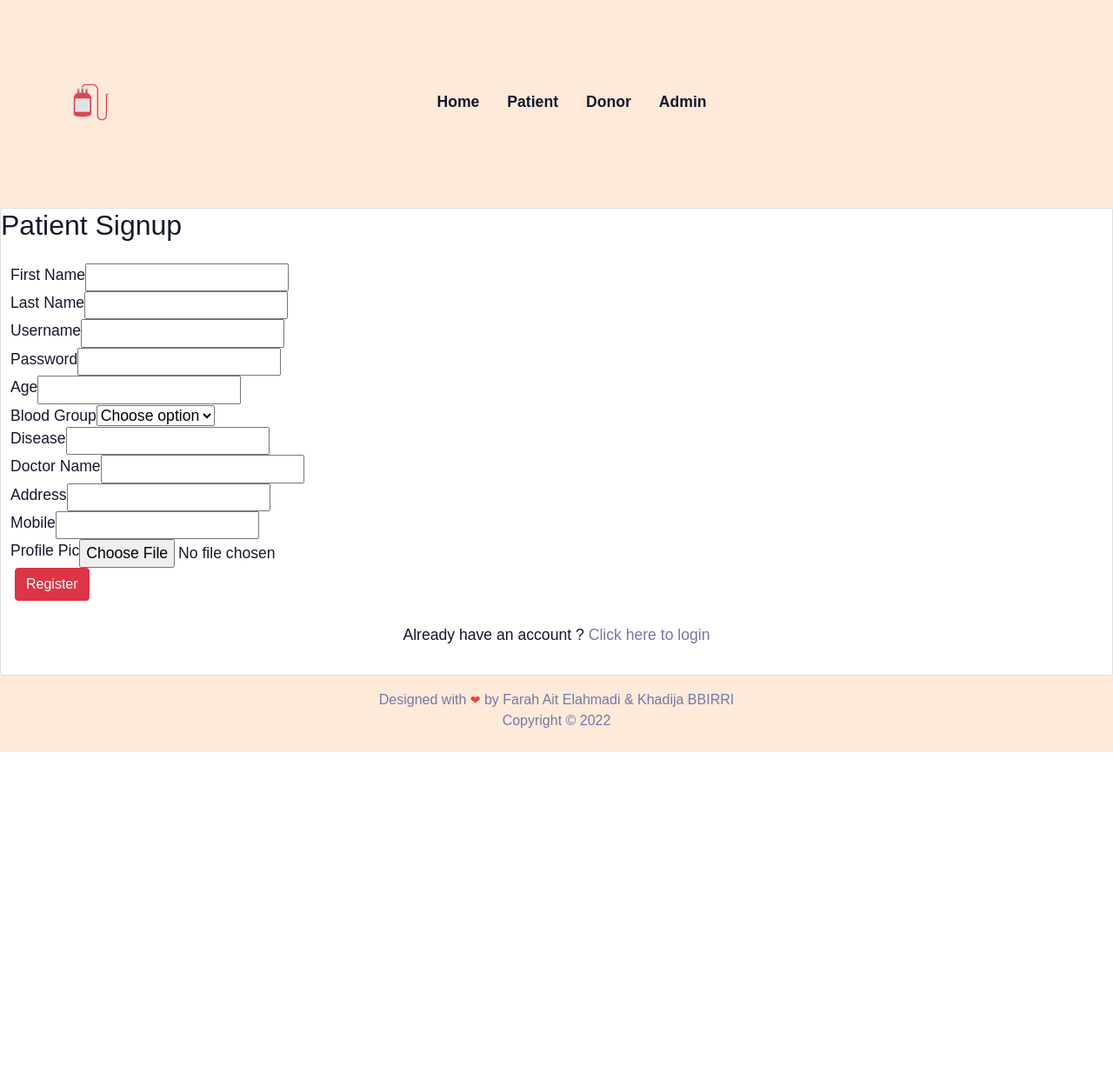
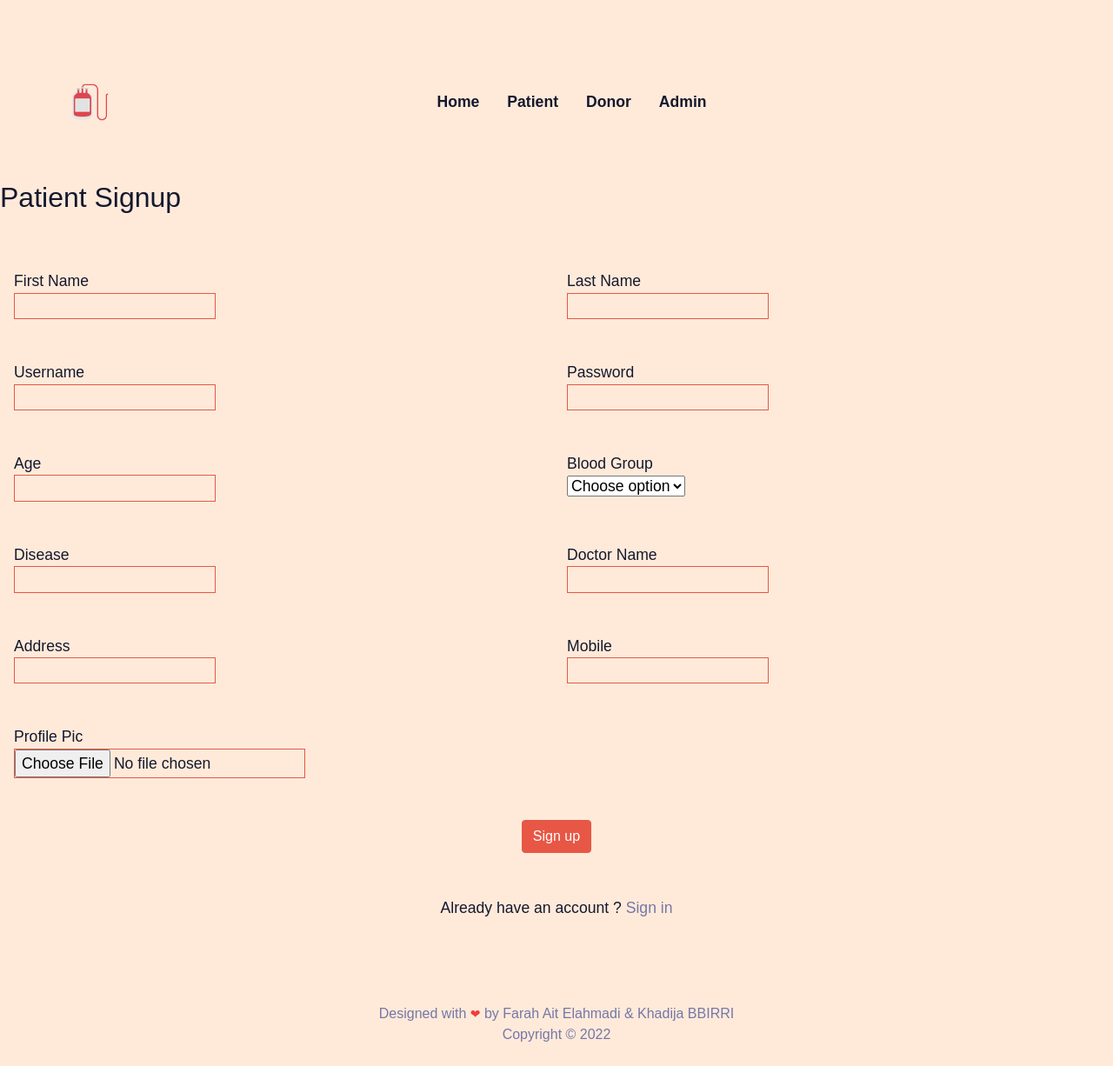
Before and after one commit to Ray0Emma/DjangoBloodBank, a Django app: page /patient/patientsignup in a window 1280 px wide. Shown: the whole page at 87% size. Before the commit the page ends 865 px from the top, so only its background shows below. Run offline with Django 3.2, Linux system fonts and the light colour scheme; some libraries are stand-ins or nearby versions.

Commit message:
feat: fixed patient templates

```diff
--- a/templates/patient/patientsignup.html
+++ b/templates/patient/patientsignup.html
@@ -4,18 +4,17 @@
 {%load static%}
 
 
-<div class="page-wrapper bg-gra-03 p-t-45 p-b-50">
+<div class="page-wrapper pb-5">
     <div class="wrapper wrapper--w790">
-        <br><br><br>
-        <div class="card card-5">
-            <div class="card-heading">
-                <h2 class="title">Patient Signup</h2>
-            </div>
+        <div class="my-5">
+            <h2 class="title orange-tx">Patient Signup</h2>
+        </div>
+        <div class="">
             <div class="card-body">
-                <form method="POST" autocomplete="off" enctype="multipart/form-data">
+                <form class="row justify-content-center" method="POST" autocomplete="off" enctype="multipart/form-data">
                     {% csrf_token %}
 
-                    <div class="form-row">
+                    <div class="col-6 mb-5">
                         <div class="name">First Name</div>
                         <div class="value">
                             <div class="input-group">
@@ -24,7 +23,7 @@
                         </div>
                     </div>
 
-                    <div class="form-row">
+                    <div class="col-6 mb-5">
                         <div class="name">Last Name</div>
                         <div class="value">
                             <div class="input-group">
@@ -33,7 +32,7 @@
                         </div>
                     </div>
 
-                    <div class="form-row">
+                    <div class="col-6 mb-5">
                         <div class="name">Username</div>
                         <div class="value">
                             <div class="input-group">
@@ -42,7 +41,7 @@
                         </div>
                     </div>
 
-                    <div class="form-row">
+                    <div class="col-6 mb-5">
                         <div class="name">Password</div>
                         <div class="value">
                             <div class="input-group">
@@ -51,7 +50,7 @@
                         </div>
                     </div>
 
-                    <div class="form-row">
+                    <div class="col-6 mb-5">
                         <div class="name">Age</div>
                         <div class="value">
                             <div class="input-group">
@@ -60,7 +59,7 @@
                         </div>
                     </div>
 
-                    <div class="form-row">
+                    <div class="col-6 mb-5">
                         <div class="name">Blood Group</div>
                         <div class="value">
                             <div class="input-group">
@@ -82,7 +81,7 @@
                         </div>
                     </div>
 
-                    <div class="form-row">
+                    <div class="col-6 mb-5">
                         <div class="name">Disease</div>
                         <div class="value">
                             <div class="input-group">
@@ -91,7 +90,7 @@
                         </div>
                     </div>
 
-                    <div class="form-row">
+                    <div class="col-6 mb-5">
                         <div class="name">Doctor Name</div>
                         <div class="value">
                             <div class="input-group">
@@ -100,7 +99,7 @@
                         </div>
                     </div>
 
-                    <div class="form-row">
+                    <div class="col-6 mb-5">
                         <div class="name">Address</div>
                         <div class="value">
                             <div class="input-group">
@@ -109,7 +108,7 @@
                         </div>
                     </div>
 
-                    <div class="form-row">
+                    <div class="col-6 mb-5">
                         <div class="name">Mobile</div>
                         <div class="value">
                             <div class="input-group">
@@ -118,7 +117,7 @@
                         </div>
                     </div>
 
-                    <div class="form-row">
+                    <div class="col-12 mb-5">
                         <div class="name">Profile Pic</div>
                         <div class="value">
                             <div class="input-group">
@@ -127,17 +126,13 @@
                         </div>
                     </div>
 
-
-
-
-
-                    <div>
-                        <button class="btn btn--radius-2 btn-danger" type="submit">Register</button>
+                    <div class="text-center">
+                        <button class="btn btn--radius-2 btn-primary" type="submit">Sign up</button>
                     </div>
                 </form>
                 <br>
-                <p style="text-align: center;">Already have an account ? <a style="text-decoration: none;"
-                        href="/patient/patientlogin">Click here to login</a></p>
+                <p class="mt-4" style="text-align: center;">Already have an account ? <a style="text-decoration: none;"
+                        href="/patient/patientlogin">Sign in</a></p>
 
             </div>
         </div>
--- a/templates/patient/signinbase.html
+++ b/templates/patient/signinbase.html
@@ -4,9 +4,9 @@
 
 <head>
 
-    <link rel="stylesheet" href="https://maxcdn.bootstrapcdn.com/bootstrap/4.0.0/css/bootstrap.min.css"
-        integrity="sha384-Gn5384xqQ1aoWXA+058RXPxPg6fy4IWvTNh0E263XmFcJlSAwiGgFAW/dAiS6JXm" crossorigin="anonymous">
-
+    <meta charset="utf-8">
+    <link href="https://cdn.jsdelivr.net/npm/bootstrap@5.1.3/dist/css/bootstrap.min.css" rel="stylesheet"
+        integrity="sha384-1BmE4kWBq78iYhFldvKuhfTAU6auU8tT94WrHftjDbrCEXSU1oBoqyl2QvZ6jIW3" crossorigin="anonymous">
     <link rel="stylesheet" href="https://cdnjs.cloudflare.com/ajax/libs/font-awesome/5.14.0/css/all.css">
 
     <!-- Font special for pages-->
@@ -16,7 +16,34 @@
     <!-- Main CSS-->
     <link href="{% static "css/main.css" %}" rel="stylesheet" media="all">
     <style>
+        .btn-primary {
+            color: #fff;
+            background: linear-gradient(to right, #e85745, #e85745);
+            border-color: #e85745 !important;
+        }
 
+        .btn:hover,
+        .btn-primary:hover,
+        .btn-primary:focus,
+        .btn.btn-primary:focus {
+            outline: 0 !important;
+            box-shadow: none;
+            color: #fff !important;
+            border-color: none !important;
+        }
+
+        .text-pr {
+            color: #7577a6 !important;
+        }
+
+        .input--style-5 {
+            background: #ffeada;
+            border: 1px solid #e85745;
+        }
+
+        .orange-tx {
+            color: #14182d !important;
+        }
     </style>
 </head>
 
@@ -37,14 +64,8 @@
     {% include "blood/footer.html" %}
     <!-- Optional JavaScript -->
     <!-- jQuery first, then Popper.js, then Bootstrap JS -->
-    <script src="https://code.jquery.com/jquery-3.2.1.slim.min.js"
-        integrity="sha384-KJ3o2DKtIkvYIK3UENzmM7KCkRr/rE9/Qpg6aAZGJwFDMVNA/GpGFF93hXpG5KkN" crossorigin="anonymous">
-    </script>
-    <script src="https://cdnjs.cloudflare.com/ajax/libs/popper.js/1.12.9/umd/popper.min.js"
-        integrity="sha384-ApNbgh9B+Y1QKtv3Rn7W3mgPxhU9K/ScQsAP7hUibX39j7fakFPskvXusvfa0b4Q" crossorigin="anonymous">
-    </script>
-    <script src="https://maxcdn.bootstrapcdn.com/bootstrap/4.0.0/js/bootstrap.min.js"
-        integrity="sha384-JZR6Spejh4U02d8jOt6vLEHfe/JQGiRRSQQxSfFWpi1MquVdAyjUar5+76PVCmYl" crossorigin="anonymous">
+    <script src="https://cdn.jsdelivr.net/npm/bootstrap@5.1.3/dist/js/bootstrap.bundle.min.js"
+        integrity="sha384-ka7Sk0Gln4gmtz2MlQnikT1wXgYsOg+OMhuP+IlRH9sENBO0LRn5q+8nbTov4+1p" crossorigin="anonymous">
     </script>
 
 </body>
```
Also changed, not shown: templates/patient/patientlogin.html (+16 -17 lines), static/profile_pic/Donor/WIN_20200510_14_20_49_Pro.jpg (deleted), static/profile_pic/Donor/WIN_20200510_14_20_49_Pro_15W0o3e.jpg (deleted), static/profile_pic/Donor/WIN_20200510_14_20_54_Pro.jpg (deleted), static/profile_pic/Donor/pdf.png (deleted).
